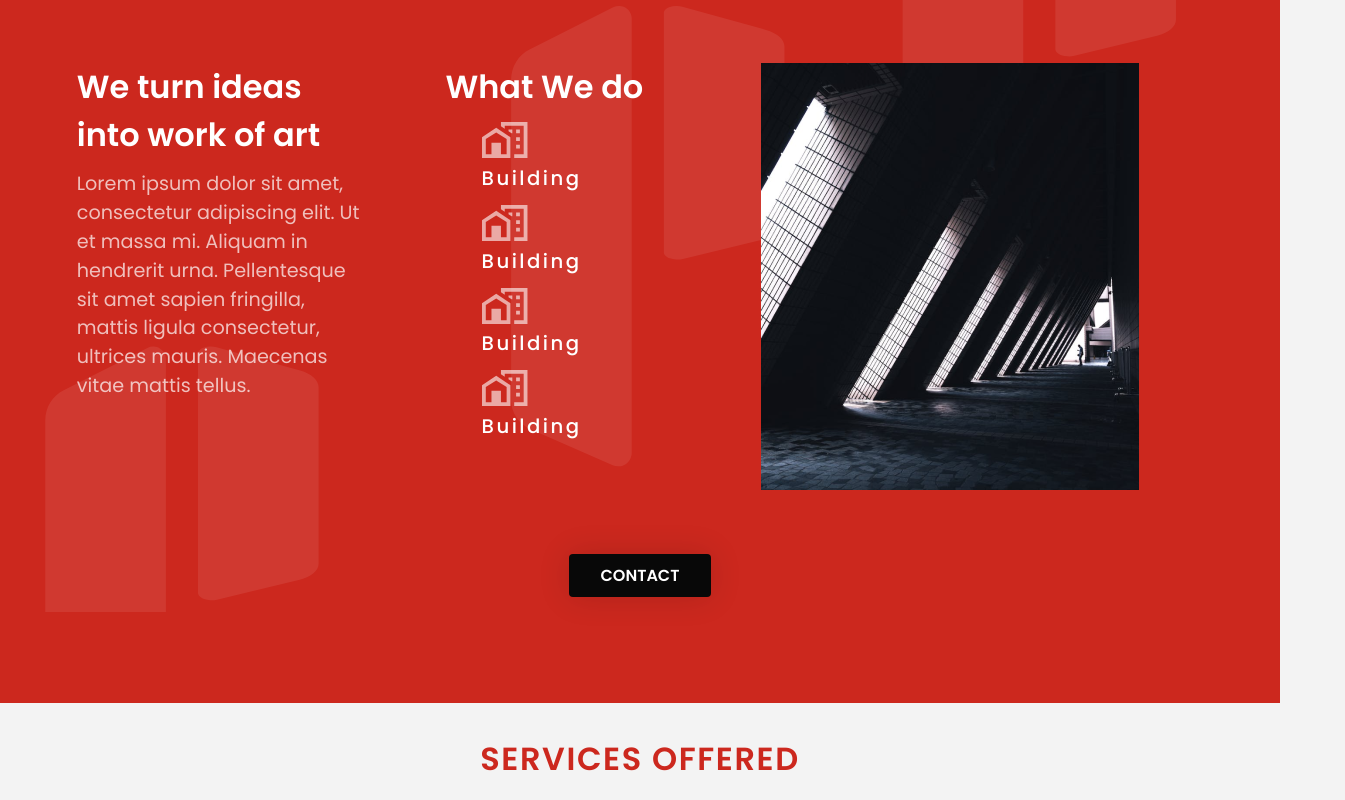
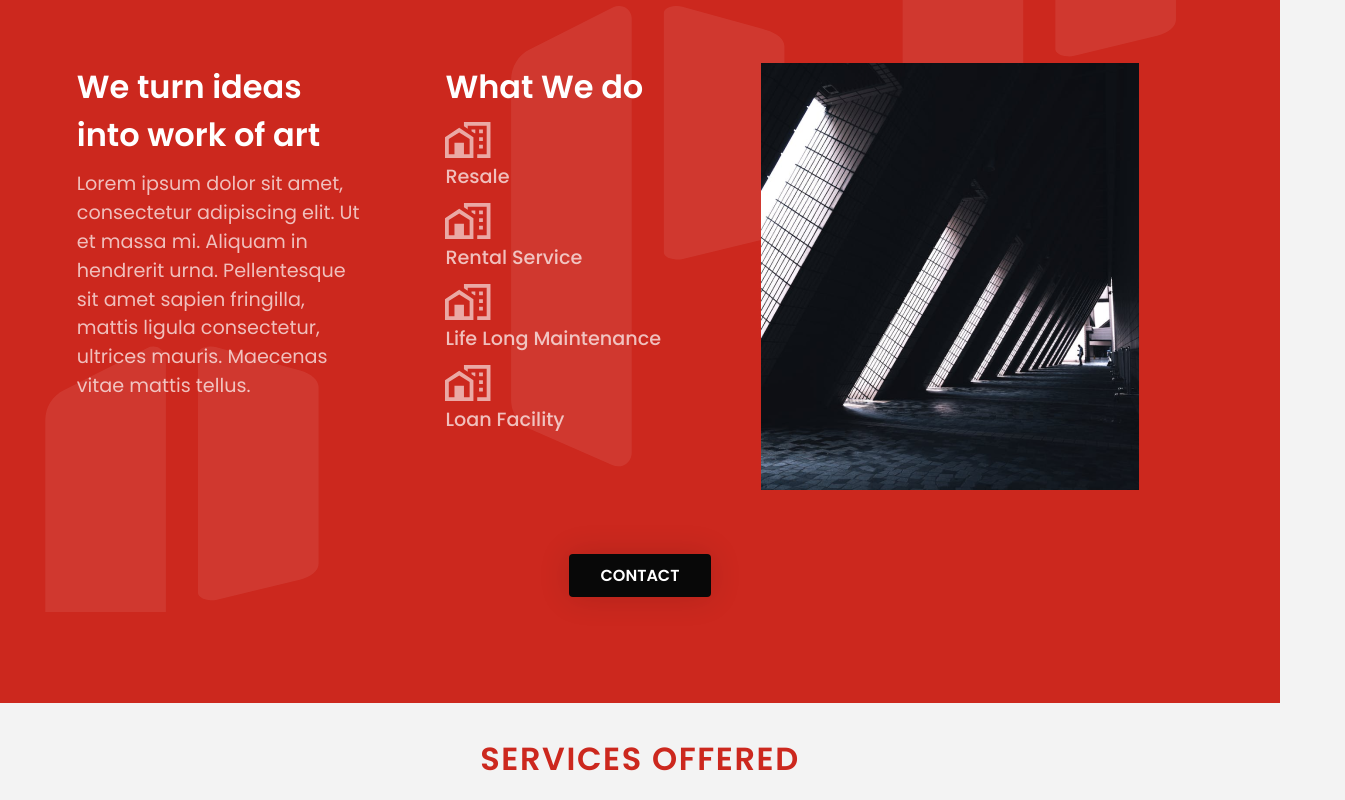
Before and after one commit to 4N1Z/PaithrikaHome, a React (Vite) app: page / in a window 1280 px wide. Shown: the part 1020-1820 px from the top of the page, 1345 px wide, since content can reach past the window. Built offline with nearby package versions, Linux system fonts and the light colour scheme.

Commit message:
small touchings !

```diff
--- a/src/App.jsx
+++ b/src/App.jsx
@@ -70,7 +70,7 @@ function App() {
       </div> */}
 
       <Navbar />
-      {/* <Season /> */}
+      <Season />
       <Home />
       <About />
       <OneStop />
--- a/src/components/About/About.css
+++ b/src/components/About/About.css
@@ -81,15 +81,21 @@
 .list_items {
     display: inline-grid;
     /* flex-direction: row; */
-    font-size: 1.23em;
+    gap: 0.3em;
+    text-transform: capitalize;
+    /* padding-left: 1.84em; */
+    justify-content: start;
+
+
+}
+.itemName{
+    font-size: 1.2em;
     font-weight: 400;
     gap: 0.3em;
-    padding-left: 1.84em;
-    justify-content: start;
+    text-transform: capitalize;
+    /* padding-left: 1.84em; */
     font-weight: 500;
-    /* font-size: 32px; */
-    letter-spacing: 0.125em;
-
+    opacity: 70%;
 }
 
 .list_subHeading {
--- a/src/components/About/About.jsx
+++ b/src/components/About/About.jsx
@@ -34,7 +34,7 @@ function About() {
               {aboutDetails.map((take) => (
                 <div className="list_items">
                   <img src={take.logo} alt="" />
-                  <p> {take.id} </p>
+                  <p className="itemName"> {take.id} </p>
                 </div>
               ))}
             </div>
--- a/src/components/Navbar/Navbar.jsx
+++ b/src/components/Navbar/Navbar.jsx
@@ -29,7 +29,7 @@ function Navbar() {
   return (
     <nav id = "nav" className="w-full flex py-5 justify-between items-center navbar">
       <div className="sn:flex justify-end items-center flex-1">
-        <img src={logo} alt="paithrika Home" className="w-[124px] h-[32px] " />
+        <a href="#home"><img src={logo} alt="paithrika Home" className="w-[124px] h-[32px] " /></a>
         <ul className="list-none sn:flex hidden justify-end items-center flex-1">
           {navLinks.map((nav, index) => (
             <li
--- a/src/components/Testimonials/Testimonials.css
+++ b/src/components/Testimonials/Testimonials.css
@@ -70,7 +70,7 @@
 }
 
 .testimonial:hover{
-    transform :scale(1.01);
+    transform :scale(1.009);
     /* box-shadow: 0px 0px 25px rgba(0, 0, 0, .8);    */
 }
 
--- a/src/constants/index.js
+++ b/src/constants/index.js
@@ -44,19 +44,19 @@ import { home_logo } from "../assets/images/export_file";
 export const aboutDetails = [
 
   {
-    id : "Building",
+    id : "Resale",
     logo : home_logo
   },
   {
-    id : "Building",
+    id : "Rental service",
     logo : home_logo
   },
   {
-    id : "Building",
+    id : "Life long maintenance",
     logo : home_logo
   },
   {
-    id : "Building",
+    id : "Loan facility",
     logo : home_logo
   },
 ]
@@ -94,45 +94,3 @@ export const sampleTestimonials = [
     post: "Delhi",
   },
 ];
-
-//   export const socialMedia = [
-//     {
-//       id: "social-media-1",
-//       icon: instagram,
-//       link: "https://www.instagram.com/",
-//     },
-//     {
-//       id: "social-media-2",
-//       icon: facebook,
-//       link: "https://www.facebook.com/",
-//     },
-//     {
-//       id: "social-media-3",
-//       icon: twitter,
-//       link: "https://www.twitter.com/",
-//     },
-//     {
-//       id: "social-media-4",
-//       icon: linkedin,
-//       link: "https://www.linkedin.com/",
-//     },
-//   ];
-
-//   export const clients = [
-//     {
-//       id: "client-1",
-//       logo: airbnb,
-//     },
-//     {
-//       id: "client-2",
-//       logo: binance,
-//     },
-//     {
-//       id: "client-3",
-//       logo: coinbase,
-//     },
-//     {
-//       id: "client-4",
-//       logo: dropbox,
-//     },
-//   ];
```
